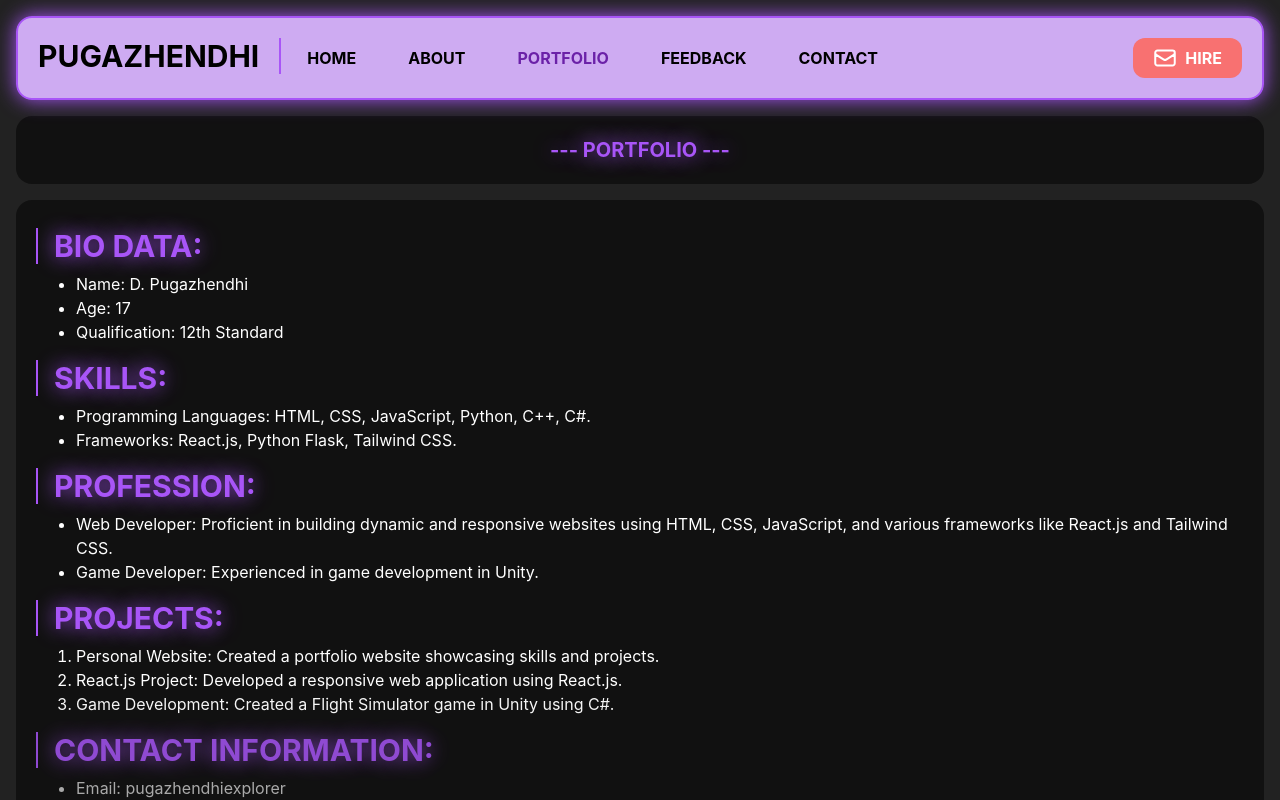
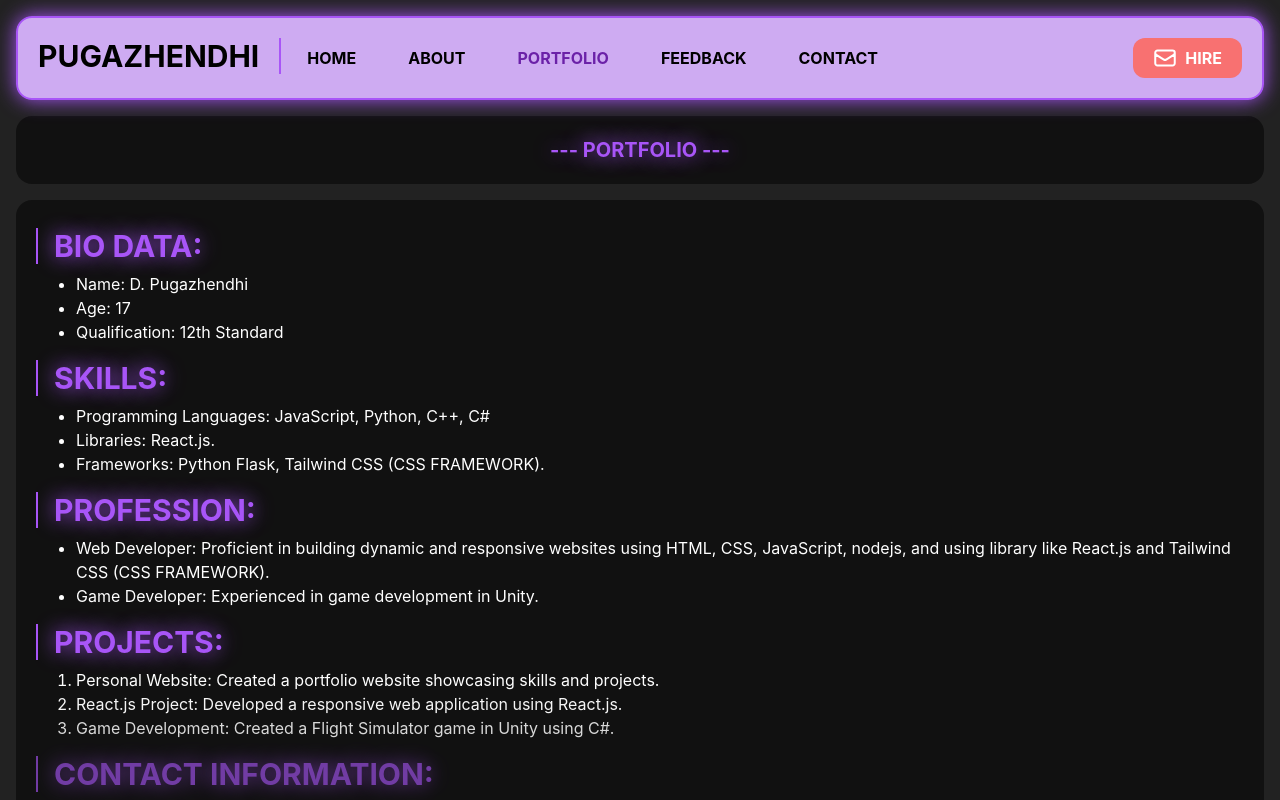
Before and after one commit to PugazhendhiDev/PugazhendhiDev, a React (Create React App) app: page /portfolio in a window 1280 px wide. Shown: the top 800 px of the page. Built offline with nearby package versions, Linux system fonts and the light colour scheme.

Commit message:
Update portfolio.js

```diff
--- a/src/pages/portfolio.js
+++ b/src/pages/portfolio.js
@@ -24,10 +24,13 @@ function Portfolio() {
         </h1>
         <ul className="list-disc ml-10 mb-4">
           <li className="contentRevealAnimation">
-            Programming Languages: HTML, CSS, JavaScript, Python, C++, C#.
+            Programming Languages: JavaScript, Python, C++, C#
           </li>
           <li className="contentRevealAnimation">
-            Frameworks: React.js, Python Flask, Tailwind CSS.
+            Libraries: React.js.
+          </li>
+          <li className="contentRevealAnimation">
+            Frameworks: Python Flask, Tailwind CSS (CSS FRAMEWORK).
           </li>
         </ul>
         <h1 className="contentRevealAnimation blurText my-2 font-bold text-purple-500 text-[18px] lg:text-3xl uppercase pl-4 border-l-2 border-purple-500 lg:pr-5 lg:mr-5">
@@ -36,8 +39,7 @@ function Portfolio() {
         <ul className="list-disc ml-10 mb-4">
           <li className="contentRevealAnimation">
             Web Developer: Proficient in building dynamic and responsive
-            websites using HTML, CSS, JavaScript, and various frameworks like
-            React.js and Tailwind CSS.
+            websites using HTML, CSS, JavaScript, nodejs, and using library like React.js and Tailwind CSS (CSS FRAMEWORK).
           </li>
           <li className="contentRevealAnimation">
             Game Developer: Experienced in game development in Unity.
```
